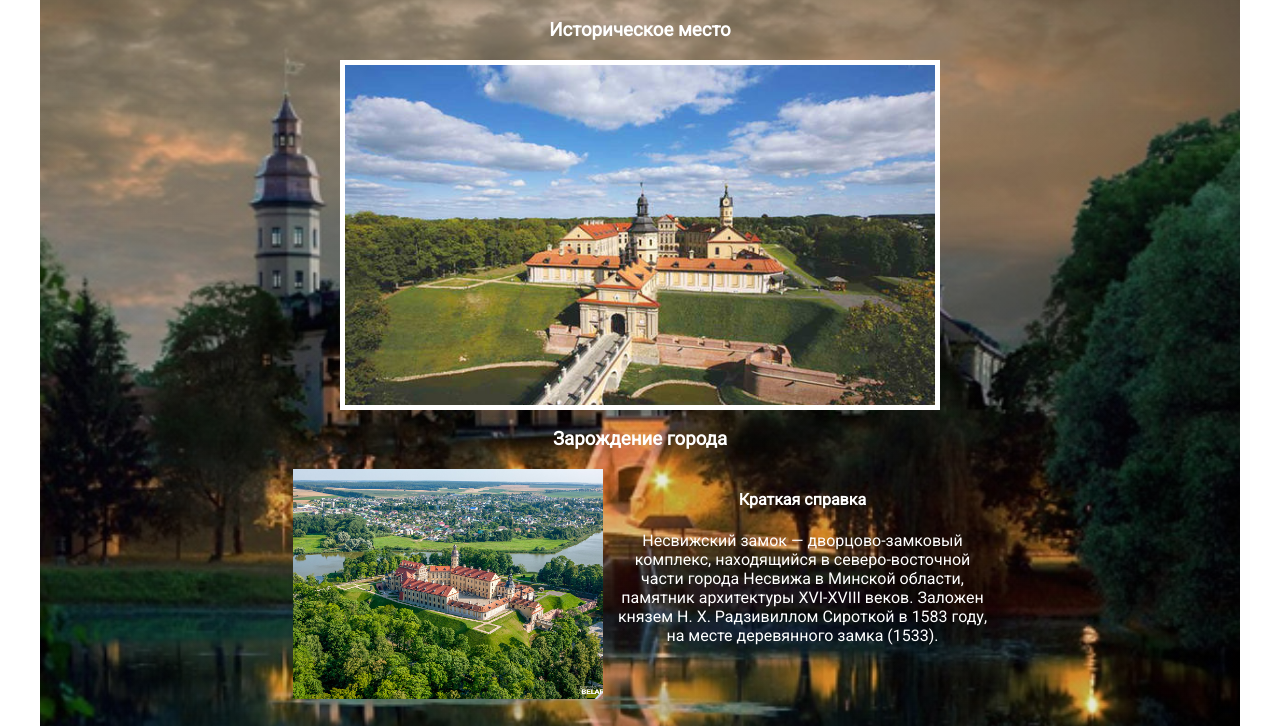
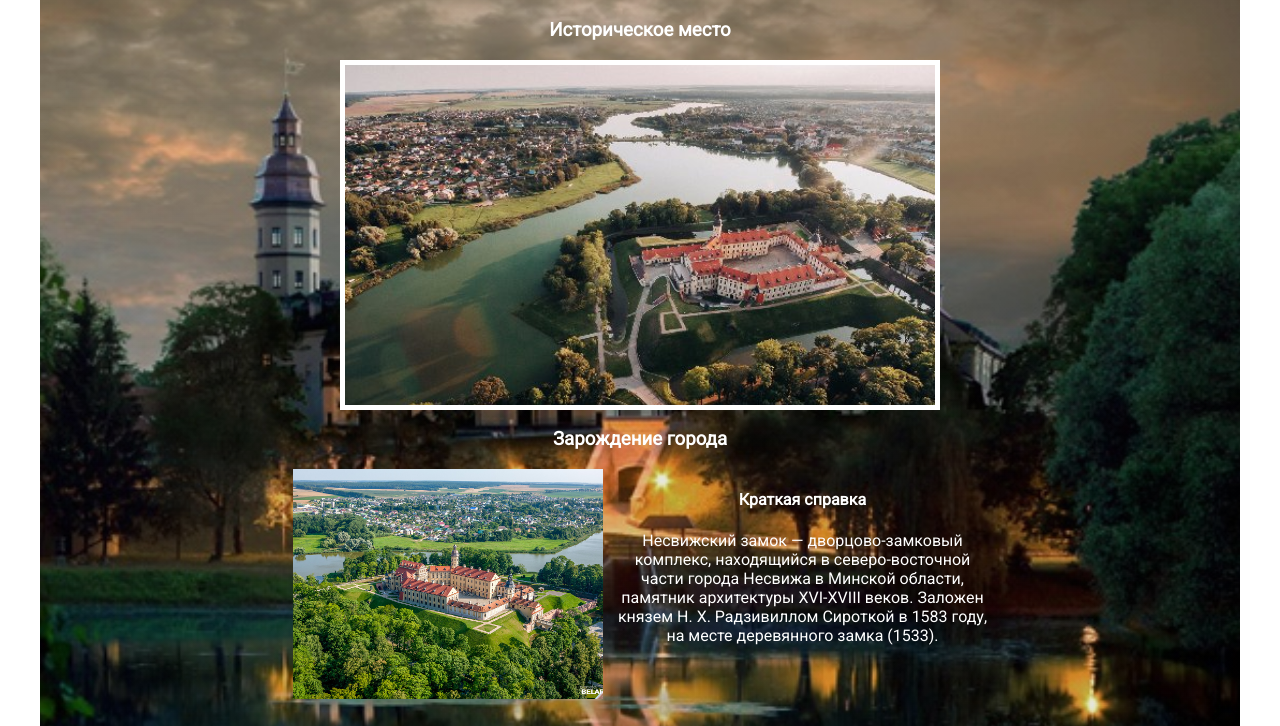
Before and after one commit to Dmitriynsv/home-work5, a plain HTML site: page index.html in a window 1280 px wide. In both pictures the pointer is over the element 640 px from the left and 296 px from the top of the page. Shown: the part 62-788 px from the top of the page. Drawn offline with Linux system fonts and the light colour scheme.

Commit message:
Update styles.css

```diff
--- a/styles.css
+++ b/styles.css
@@ -30,6 +30,11 @@ body {
   height: 350px;
   border: 5px solid white;
   margin: 0 auto;
+  transition: 1s ease;
+  background-blend-mode: multiply;
+}
+.header__image:hover {
+  background: url("imeg/nesvizh-5.jpeg") center/cover no-repeat no-repeat;
 }
 
 .about__article {
```
